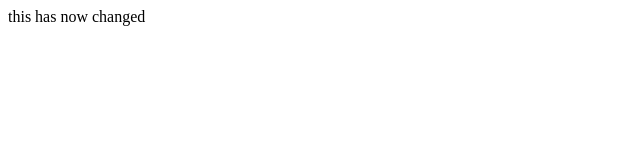
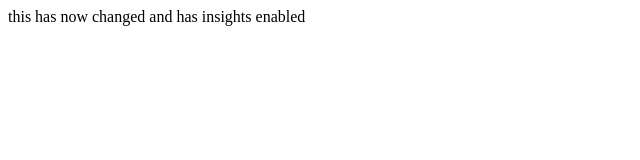
Before and after one commit to mattp65/webapp, a plain HTML site: page index.html in a window 1280 px wide. Shown: the whole page, without its empty margins (0-640 px from the left). Drawn offline with Linux system fonts and the light colour scheme.

Commit message:
Update index.html

```diff
--- a/index.html
+++ b/index.html
@@ -1,5 +1,6 @@
 <html>
+  <script type="text/javascript">  var appInsights=window.appInsights||function(config){    function r(config){t[config]=function(){var i=arguments;t.queue.push(function(){t[config].apply(t,i)})}}var t={config:config},u=document,e=window,o="script",s=u.createElement(o),i,f;for(s.src=config.url||"//az416426.vo.msecnd.net/scripts/a/ai.0.js",u.getElementsByTagName(o)[0].parentNode.appendChild(s),t.cookie=u.cookie,t.queue=[],i=["Event","Exception","Metric","PageView","Trace"];i.length;)r("track"+i.pop());return r("setAuthenticatedUserContext"),r("clearAuthenticatedUserContext"),config.disableExceptionTracking||(i="onerror",r("_"+i),f=e[i],e[i]=function(config,r,u,e,o){var s=f&&f(config,r,u,e,o);return s!==!0&&t["_"+i](config,r,u,e,o),s}),t    }({        instrumentationKey:"7ef43076-adf4-4a67-be5e-02d9bddf5ce6"    });           window.appInsights=appInsights;    appInsights.trackPageView();</script>
 <body>
-this has now changed
+this has now changed and has insights enabled
 </body>
 </html>
```
